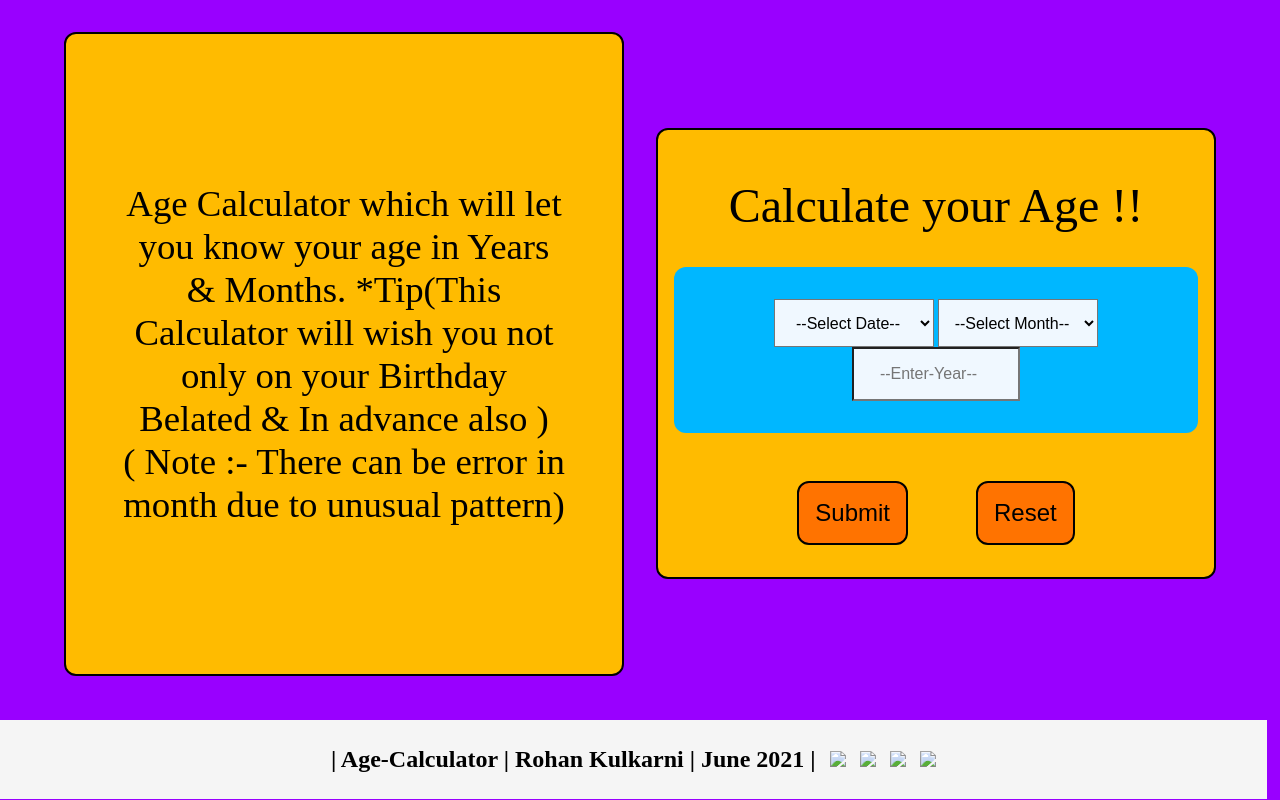
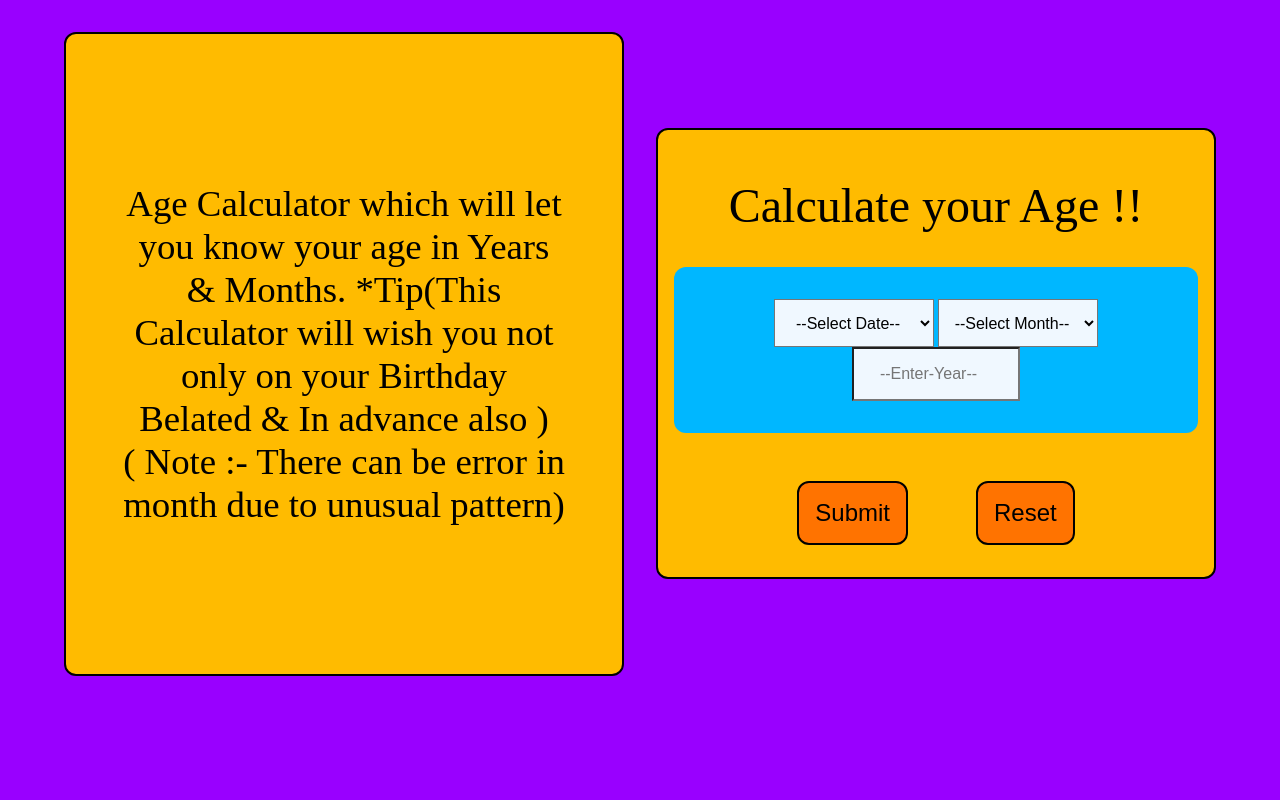
Before and after one commit to rohan-kulkarni-25/age-calculator, a plain HTML site: page index.html in a window 1280 px wide. Drawn offline with Linux system fonts and the light colour scheme.

Commit message:
added files

```diff
--- a/index.html
+++ b/index.html
@@ -95,15 +95,7 @@
             </div>
         </div>
     </div>
-    <footer class="foot">
 
-        <p>| Age-Calculator | Rohan Kulkarni | June 2021 | <img src="node_modules/bootstrap-icons/icons/github.svg">
-            <img src="node_modules/bootstrap-icons/icons/linkedin.svg"> <img
-                src="node_modules/bootstrap-icons/icons/twitter.svg"> <img
-                src="node_modules/bootstrap-icons/icons/instagram.svg">
-        </p>
-
-    </footer>
     <script src="js/script.js"></script>
 </body>
 
```
